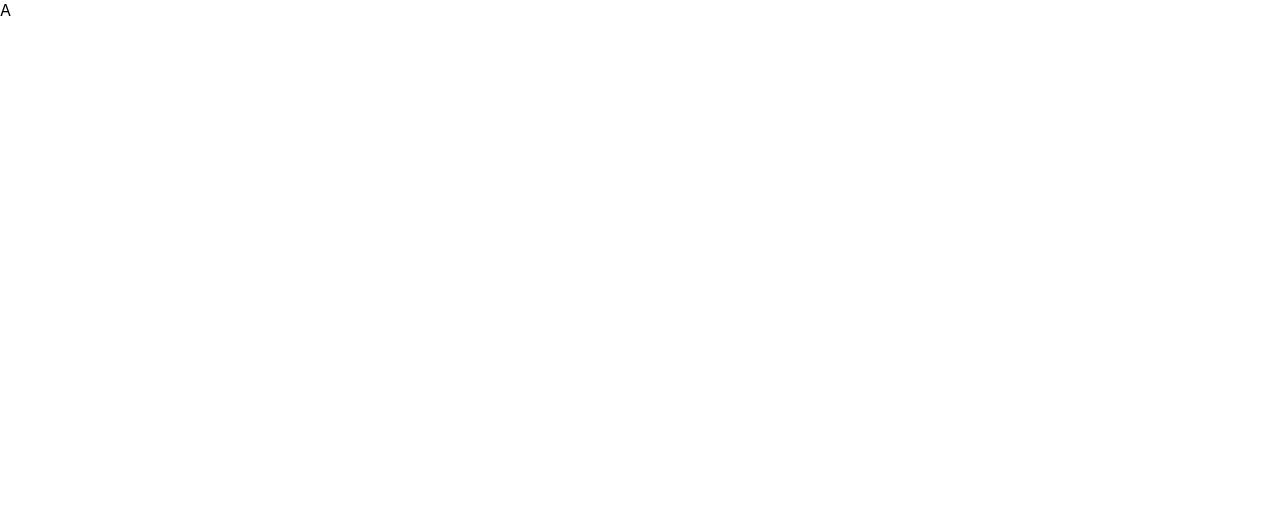
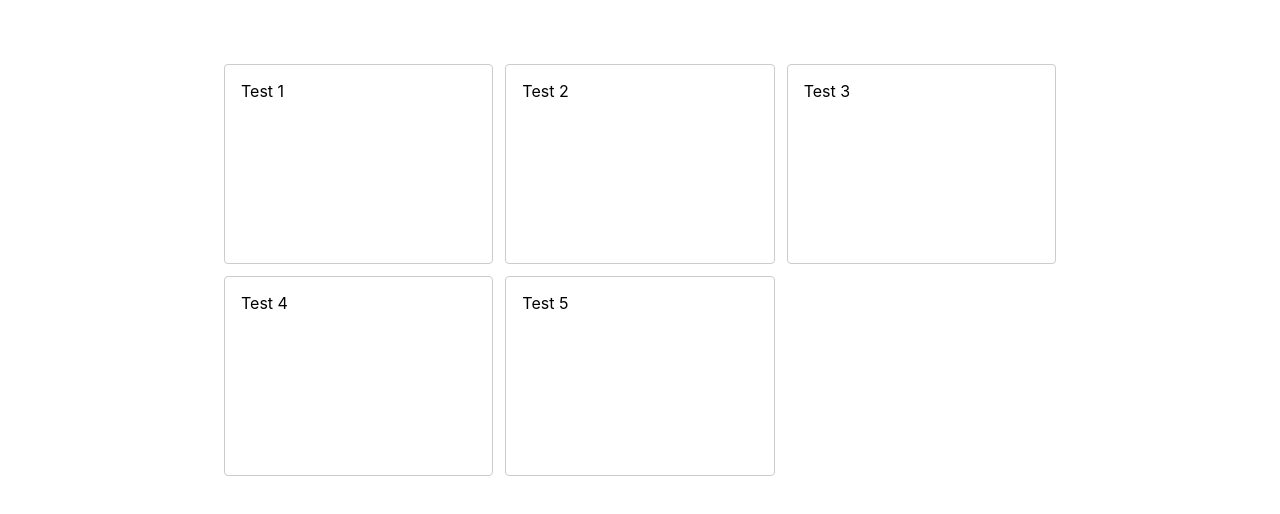
Before and after one commit to alex-faryna/colorFULL-forms, a React (Create React App) app: page /tests in a window 1280 px wide. Shown: the top 514 px of the page. Built offline with nearby package versions, Linux system fonts and the light colour scheme.

Commit message:
sample grid layout

```diff
--- a/src/App.tsx
+++ b/src/App.tsx
@@ -1,7 +1,7 @@
 import React, {useEffect} from 'react';
 import {useDispatch, useSelector} from 'react-redux';
 import {Outlet} from "react-router-dom";
-import { RootState } from './store';
+import {RootState} from './store';
 import {setLoading} from "./store/tests-state";
 
 
--- a/src/index.tsx
+++ b/src/index.tsx
@@ -6,6 +6,7 @@ import App from './App';
 import {Provider} from "react-redux";
 import store from './store/index';
 import {createBrowserRouter, createRoutesFromElements, redirect, Route, RouterProvider} from "react-router-dom";
+import TestsListPage from "./pages/tests-list.page";
 
 export class RoutesConfig {
     public static root = '/';
@@ -17,9 +18,6 @@ export class RoutesConfig {
 
 const redirectFn = (to: string) => () => redirect(to);
 
-function A() {
-    return <span>A</span>
-}
 
 function B() {
     return <span>B</span>
@@ -29,11 +27,11 @@ function C() {
 }
 
 
-
+// stats of test too (mb in test)
 const router = createBrowserRouter(
     createRoutesFromElements(
         <Route path={RoutesConfig.root} Component={App}>
-            <Route path={RoutesConfig.tests} Component={A} />
+            <Route path={RoutesConfig.tests} Component={TestsListPage} />
             <Route path={RoutesConfig.edit} Component={C}>
                 <Route path={RoutesConfig.any} loader={redirectFn("") }></Route>
             </Route>
--- /dev/null
+++ b/src/pages/tests-list.page.tsx
@@ -0,0 +1,65 @@
+import styled from "@emotion/styled";
+
+const ColumnContainer = styled.div`
+  display: flex;
+  flex-direction: column;
+  width: 100%;
+  height: 100%;
+  align-items: center;
+`;
+
+const Grid = styled.div`
+  max-width: 2000px;
+  width: 70%;
+  padding: 4rem 2rem;
+  display: grid;
+  gap: 12px;
+  grid-template-columns: repeat( auto-fill, minmax(250px, 1fr) );
+`;
+
+const Card = styled.div`
+  border: 1px solid #ccc;
+  border-radius: 4px;
+  max-width: 300px;
+  padding: 1rem;
+  height: 200px;
+`;
+
+function TestCard({ name }: { name: string }) {
+    return <Card>{ name }</Card>
+}
+
+function TestsListPage() {
+    const tests = [
+        {
+            id: 0,
+            name: 'Test 1',
+        },
+        {
+            id: 1,
+            name: 'Test 2',
+        },
+        {
+            id: 3,
+            name: 'Test 3',
+        },
+        {
+            id: 4,
+            name: 'Test 4',
+        },
+        {
+            id: 5,
+            name: 'Test 5',
+        },
+    ]
+
+    return <ColumnContainer>
+        <Grid>
+            {
+                tests.map(test => <TestCard key={test.id} name={test.name} />)
+            }
+        </Grid>
+    </ColumnContainer>
+}
+
+export default TestsListPage;
```
